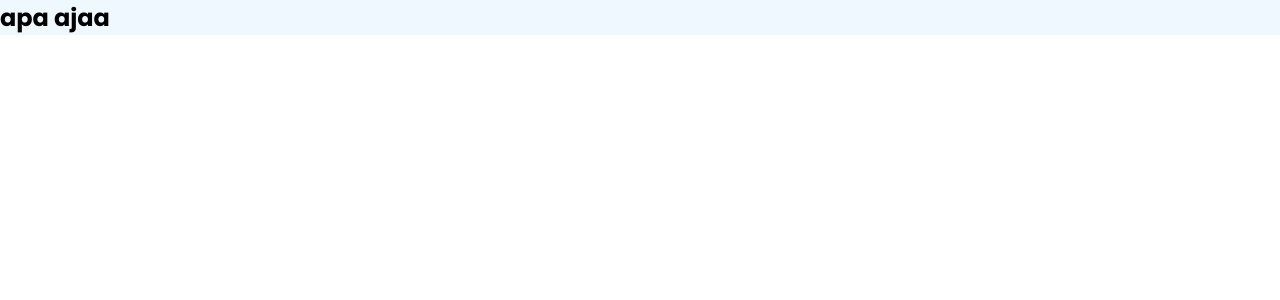
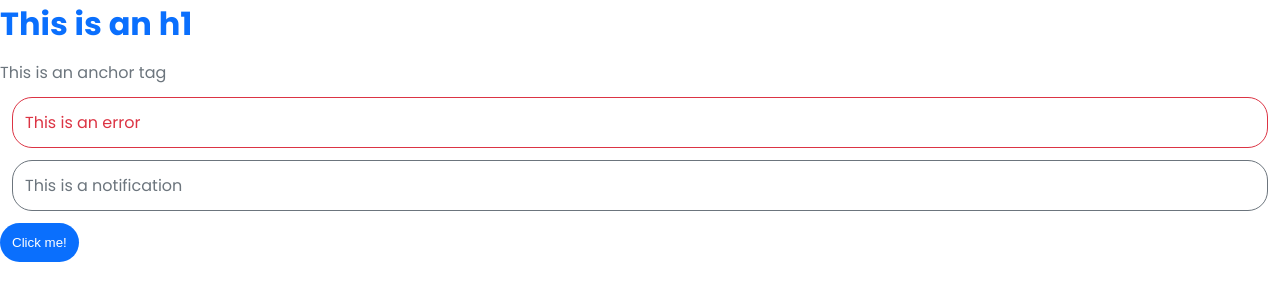
Before and after one commit to ranggastawakkal/learn-sass, a website: page index.html in a window 1280 px wide. Drawn offline with Linux system fonts and the light colour scheme.

Commit message:
lesson 2: variables

```diff
--- a/index.html
+++ b/index.html
@@ -7,8 +7,10 @@
 		<title>Learn SASS</title>
 	</head>
 	<body>
-		<div>
-			<h2>apa ajaa</h2>
-		</div>
+		<h1>This is an h1</h1>
+		<a href="#">This is an anchor tag</a>
+		<p class="error">This is an error</p>
+		<p class="notification">This is a notification</p>
+		<button>Click me!</button>
 	</body>
 </html>
--- a/index.scss
+++ b/index.scss
@@ -28,8 +28,57 @@
 	max-width: 100%;
 }
 
-div {
-	h2 {
-		background-color: aliceblue;
-	}
+// === variables ===
+
+// theme colors
+$primary: #0a6ffd;
+$secondary: #6c757d;
+$success: #198755;
+$danger: #dc3444;
+$warning: #ffc106;
+$light: #f8f9fa;
+
+// spacing
+$base-padding: 0.75rem;
+$base-margin: 0.75rem;
+
+// borders
+$base-border-thickness: 1px;
+$base-border-radius: 20px;
+
+h1 {
+	color: $primary;
+	margin-bottom: $base-margin;
 }
+
+a {
+	color: $secondary;
+}
+
+button {
+	color: white;
+	border: 0;
+	background: $primary;
+	border-radius: $base-border-radius;
+	padding: $base-padding;
+}
+
+.error {
+	color: $danger;
+	border-color: $danger;
+	border-style: solid;
+	margin: $base-margin;
+	padding: $base-padding;
+	border-radius: $base-border-radius;
+	border-width: $base-border-thickness;
+}
+
+.notification {
+	color: $secondary;
+	border: $secondary;
+	border-style: solid;
+	margin: $base-margin;
+	padding: $base-padding;
+	border-radius: $base-border-radius;
+	border-width: $base-border-thickness;
+}
```
Also changed, not shown: css/index.css, 1 other file.
